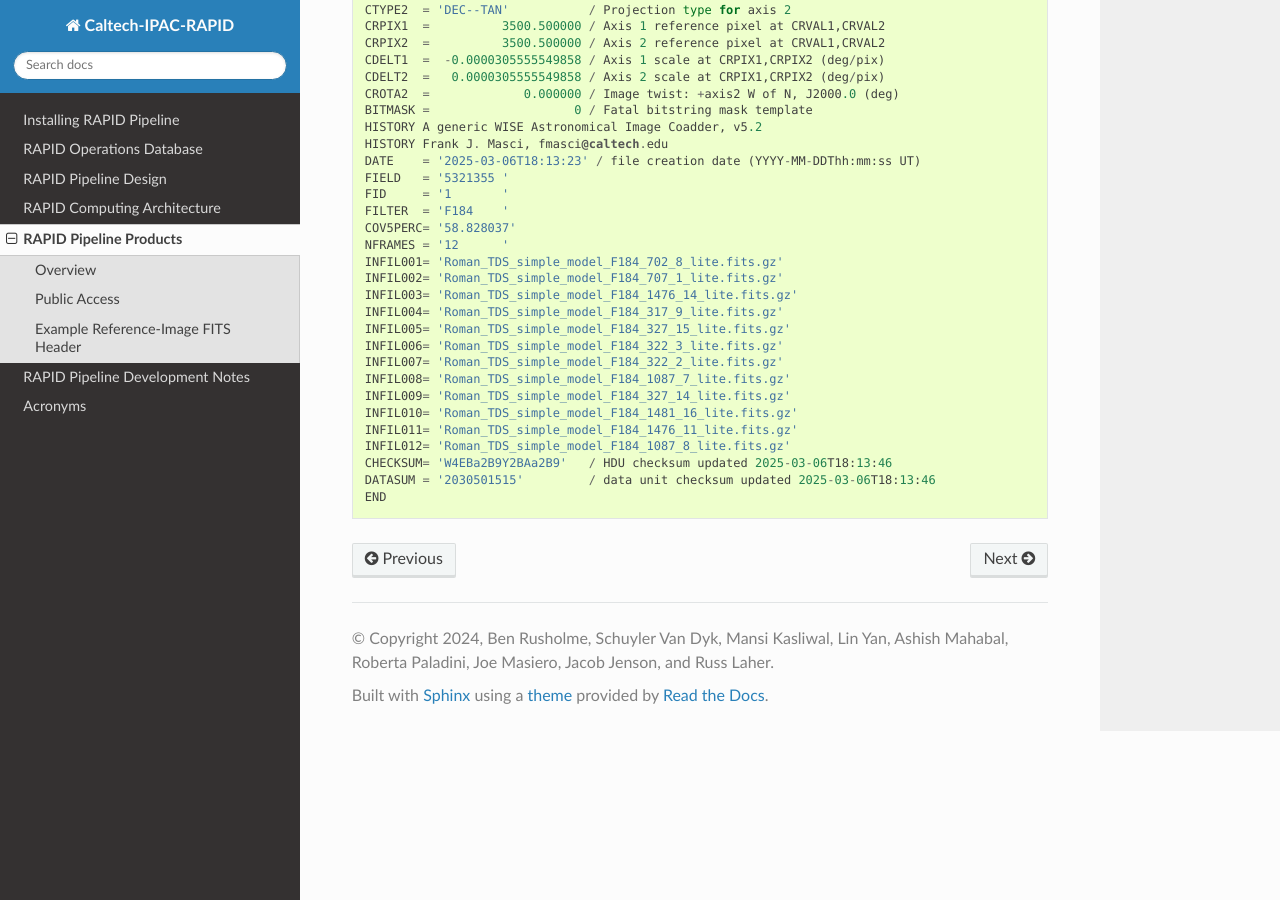
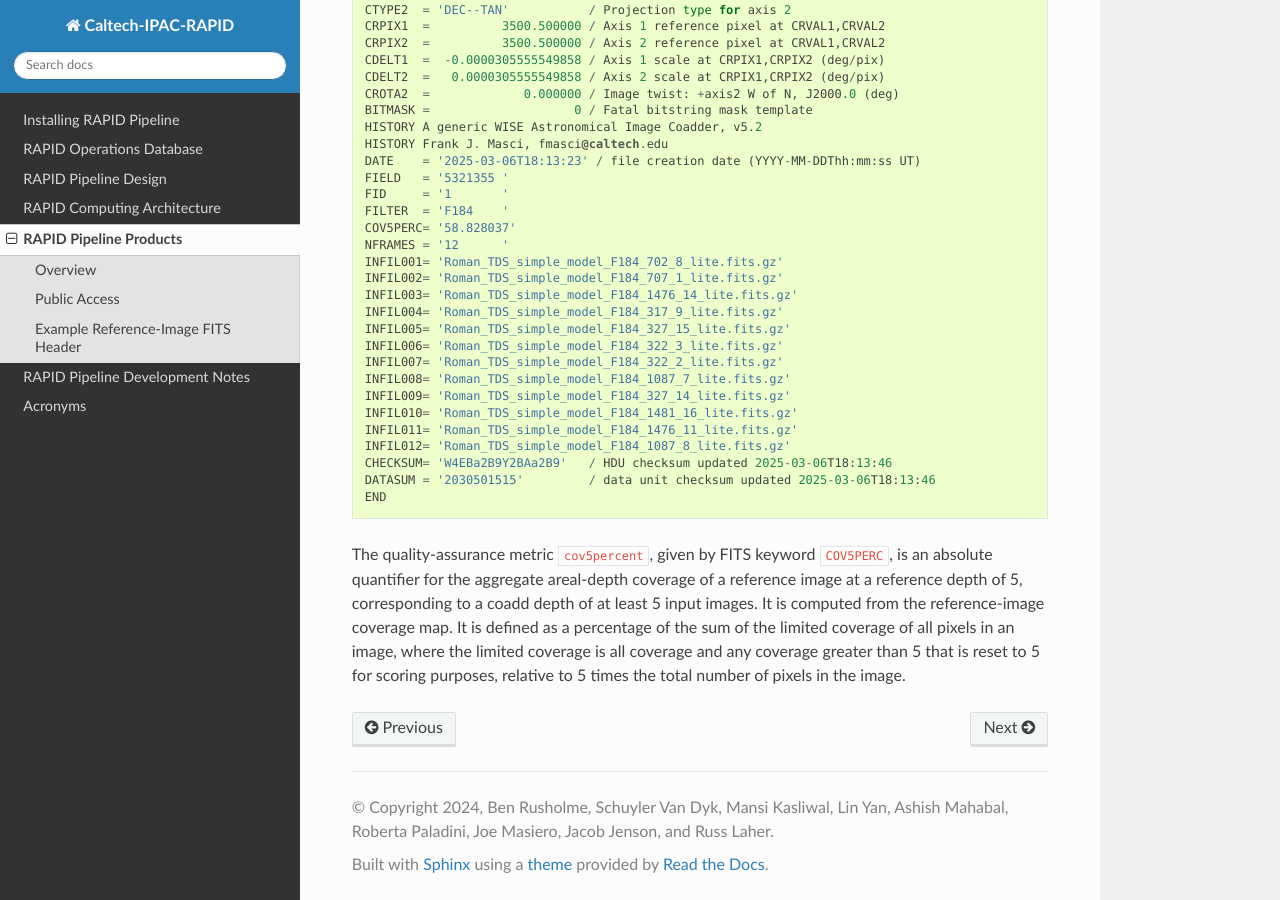
Before and after one commit to Caltech-IPAC/rapid, a Sphinx documentation site: the page built from docs/source/prod/products.rst, in a window 1280 px wide and 900 px high, scrolled down 2435 px. Built offline with Sphinx 7.4.7 and the Read the Docs theme 3.1.0, drawn with Linux system fonts in a browser that asks for light colours; formulas are drawn with MathJax 3.

Commit message:
Added well-crafted definition of the cov5percent quality-assurance metric for reference images.

```diff
--- a/docs/source/prod/products.rst
+++ b/docs/source/prod/products.rst
@@ -125,3 +125,11 @@ various useful metadata contained therein::
     CHECKSUM= 'W4EBa2B9Y2BAa2B9'   / HDU checksum updated 2025-03-06T18:13:46
     DATASUM = '2030501515'         / data unit checksum updated 2025-03-06T18:13:46
     END
+
+The quality-assurance metric ``cov5percent``, given by FITS keyword ``COV5PERC``,
+is an absolute quantifier for the aggregate areal-depth coverage of a reference image at a
+reference depth of 5, corresponding to a coadd depth of at least 5 input images.
+It is computed from the reference-image coverage map.
+It is defined as a percentage of the sum of the limited coverage of all pixels in an image,
+where the limited coverage is all coverage and any coverage greater than 5 that is reset to 5
+for scoring purposes, relative to 5 times the total number of pixels in the image.
```
